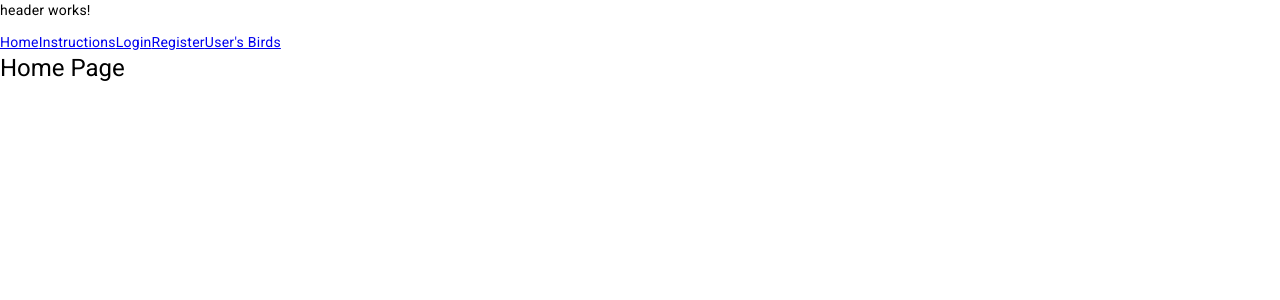
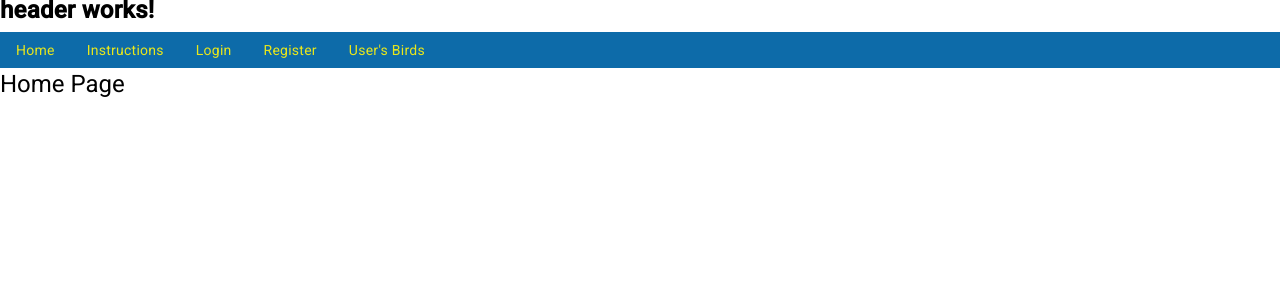
Before and after one commit to kellysun0124/ClippyBird, an Angular app in the folder FrontEnd/: page / in a window 1280 px wide. Shown: the top 300 px of the page. Built offline with nearby package versions, Linux system fonts and the light colour scheme.

Commit message:
added css to navbar

```diff
--- a/FrontEnd/src/app/layouts/header/header.component.css
+++ b/FrontEnd/src/app/layouts/header/header.component.css
@@ -0,0 +1,33 @@
+/* Styles for the <p> element */
+p {
+  font-size: 24px;
+  font-weight: bold;
+  color: rgb(0, 0, 0);
+}
+
+/* Styles for the navigation bar */
+.navbar {
+  background-color: #0d6ba9; /* Dark background color */
+  color: rgb(255, 255, 255); /* Text color */
+}
+
+.navbar-nav {
+  display: flex;
+  flex-direction: row;
+  list-style-type: none; /* Removes default list style */
+}
+
+.nav-item {
+  padding: 0.5rem 1rem;
+  text-decoration: none;
+  color: #fff30de8; /* Changes color of Login, Register, Home, etc. text */
+}
+
+.nav-item:hover {
+  background-color: #ffffff; /* Darker background color on hover */
+}
+
+/* Additional styles for the navbar-actions */
+.navbar-actions {
+  margin-left: auto; /* Pushes the actions to the right */
+}
```
